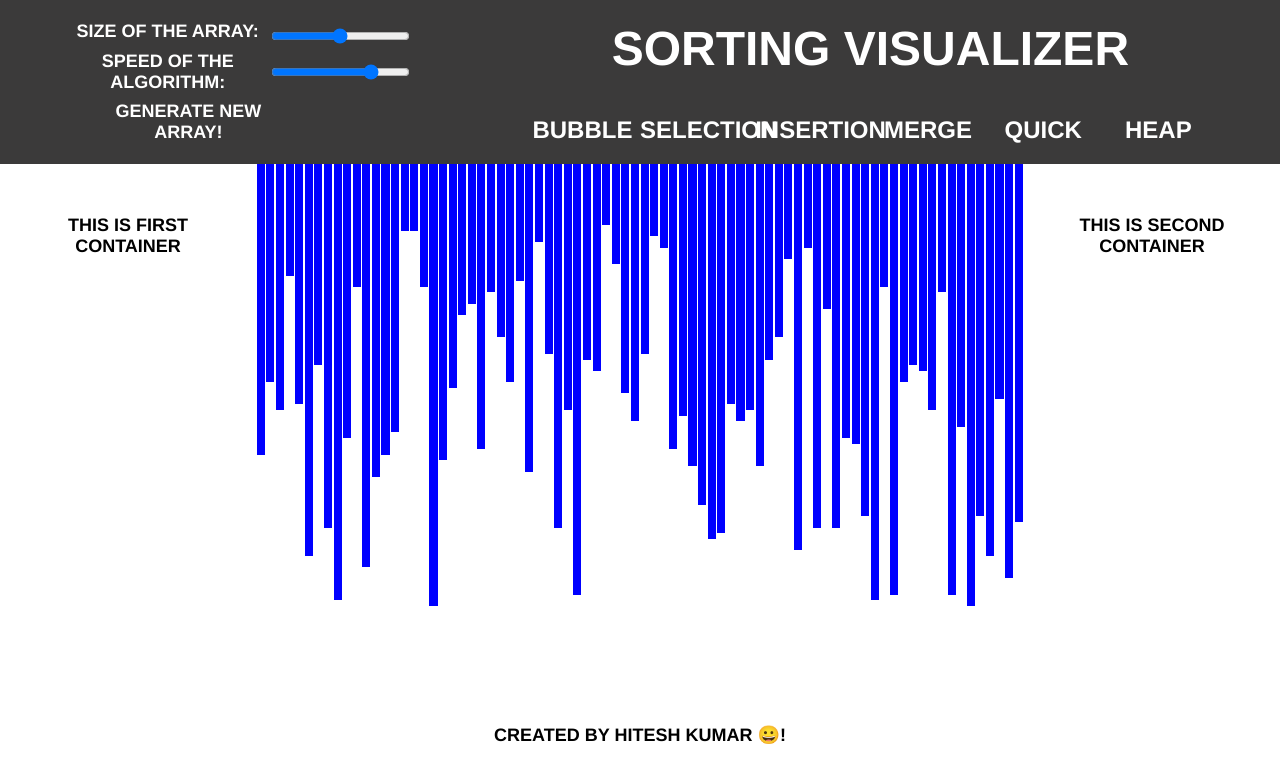
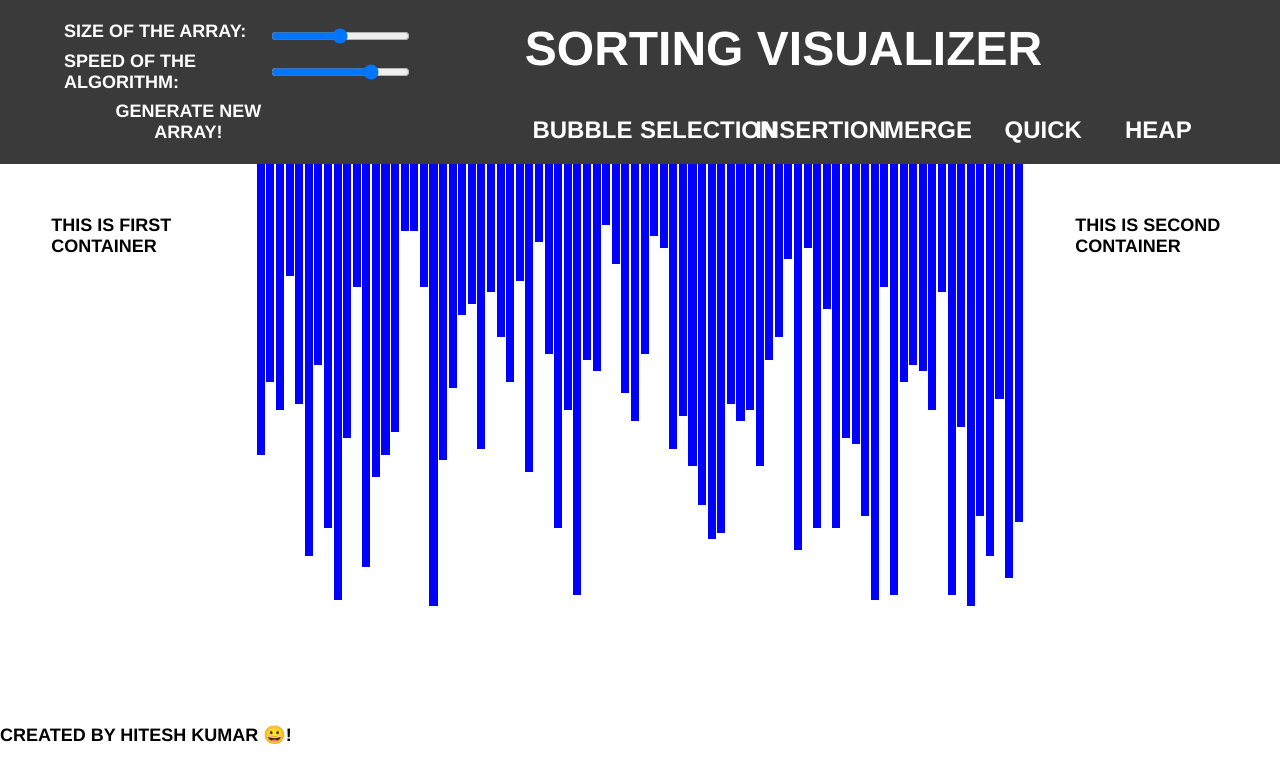
Before and after one commit to Banti140/Sorting-visualization, a PHP site: page / in a window 1280 px wide. Shown: the top 783 px of the page. Run offline with PHP 8.4, Linux system fonts and the light colour scheme; style sheets or scripts are compiled from the project's sources.

Commit message:
Update style.scss

```diff
--- a/style.scss
+++ b/style.scss
@@ -1,3 +1,9 @@
+/*
+    *****************
+    DONE BY:-   TUMMALA KETHAN
+    E-MAIL:-    tummala.kethan@gmail.com
+    *****************
+*/
 
 $no_algos: 6;
 
@@ -5,6 +11,7 @@ $no_algos: 6;
 {
     margin: 0px;
     padding: 0px;
+    position: relative;
     font-family: 'Helvetica Neue', Helvetica, Arial, sans-serif;
     font-size: large;
     font-weight: bold;
@@ -14,6 +21,7 @@ $no_algos: 6;
 nav
 {
     background-color: rgb(59, 58, 58);
+    position: relative;
     color: white;
     display: grid;
     grid-template-columns: 30% 60%;
@@ -22,6 +30,7 @@ nav
     .array-inputs
     {
         display: grid;
+        position: relative;
         grid-template-columns: 60% 40%;
         place-content: center;
         padding: 5% 0%;
@@ -29,14 +38,17 @@ nav
         #a_size
         {
             padding: 5% 0%;
+            position: relative;
         }
         #a_speed
         {
             padding: 5% 0%;
+            position: relative;
         }
         #a_generate
         {
             background-color: transparent;
+            position: relative;
             border: none;
             outline: none;
             color: white;
@@ -51,11 +63,13 @@ nav
     .header_right
     {
         display: flex;
+        position: relative;
         flex-direction: column;
 
         .nav-heading
         {
             display: inline-block;
+            position: relative;
             //text-align: center;
             font-size: xxx-large;
             padding: 3% 0%;
@@ -63,12 +77,14 @@ nav
         .algos
         {
             display: grid;
+            position: relative;
             grid-template-columns: repeat($no_algos,(100%/$no_algos));
             place-content: center;
             padding: 2% 0%;
             button
             {
                 background-color: transparent;
+                position: relative;
                 border: none;
                 color: white;
                 outline: none;
@@ -77,6 +93,7 @@ nav
                 &:hover
                 {
                     background-color: blue;
+                    position: relative;
                     cursor: pointer;
                 }
             }
@@ -84,20 +101,24 @@ nav
             .butt_locked
             {
                 background-color: transparent;
+                position: relative;
                 cursor: pointer;
                 &:hover
                 {
                     background-color: transparent;
+                    position: relative;
                     cursor: pointer;
                 }
             }
             .butt_selected
             {
                 background-color: white;
+                position: relative;
                 color:green;
                 &:hover
                 {
                     background-color: white;
+                    position: relative;
                     cursor: pointer;
                 }
             }
@@ -106,6 +127,7 @@ nav
                 &:hover
                 {
                     background-color: blue;
+                    position: relative;
                     cursor: pointer;
                 }
             }
@@ -116,29 +138,29 @@ nav
 section
 {
     display: grid;
+    position: relative;
     grid-template-columns: 20% 60% 20%;
     #Info_Cont1
     {
         padding: 20%;
+        position: relative;
     }
     #array_container
     {
         display: flex;
         width: 100%;
         height: 70vh;
+        position: relative;
     }
     #Info_Cont2
     {
         padding: 20%;
+        position: relative;
     }
-}
-
-p{
-  text-align: center;
-  font: bold;
 }
 
 .hide
 {
     display: none;
+    position: relative;
 }
```
